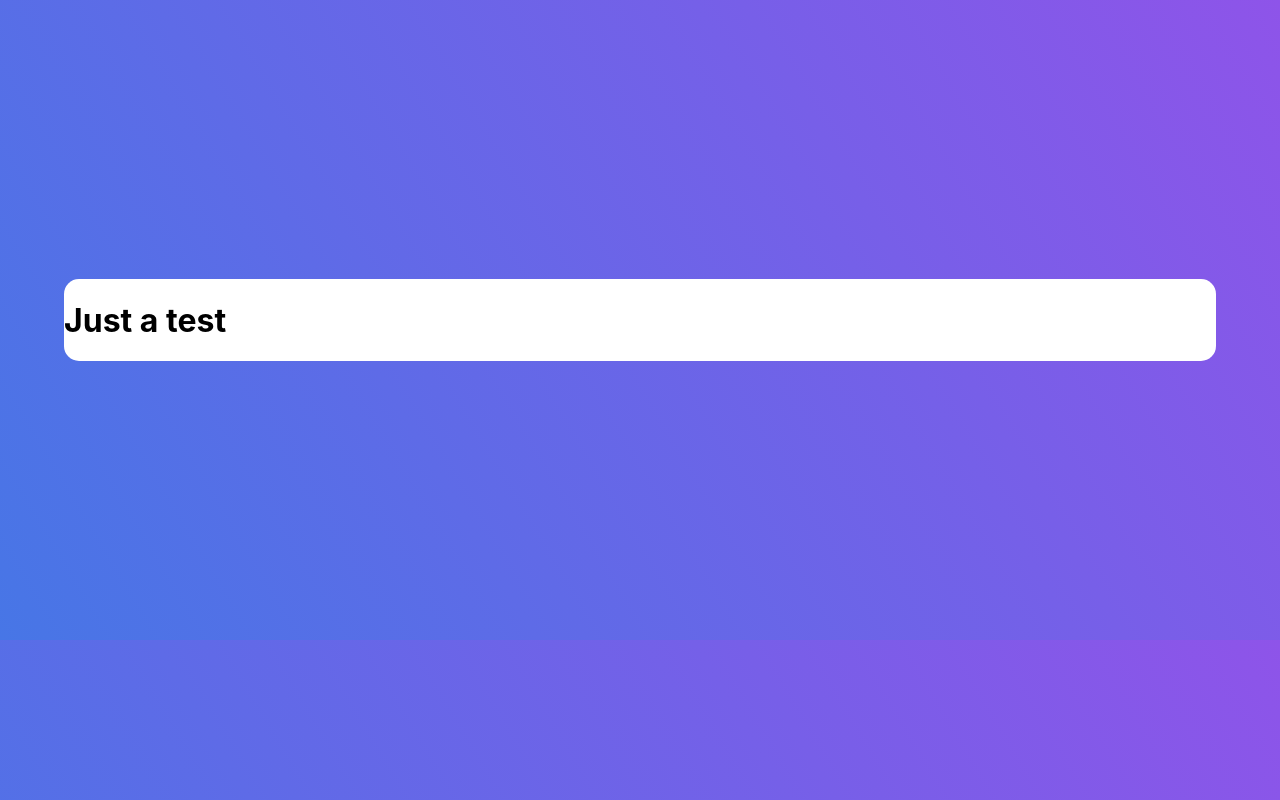
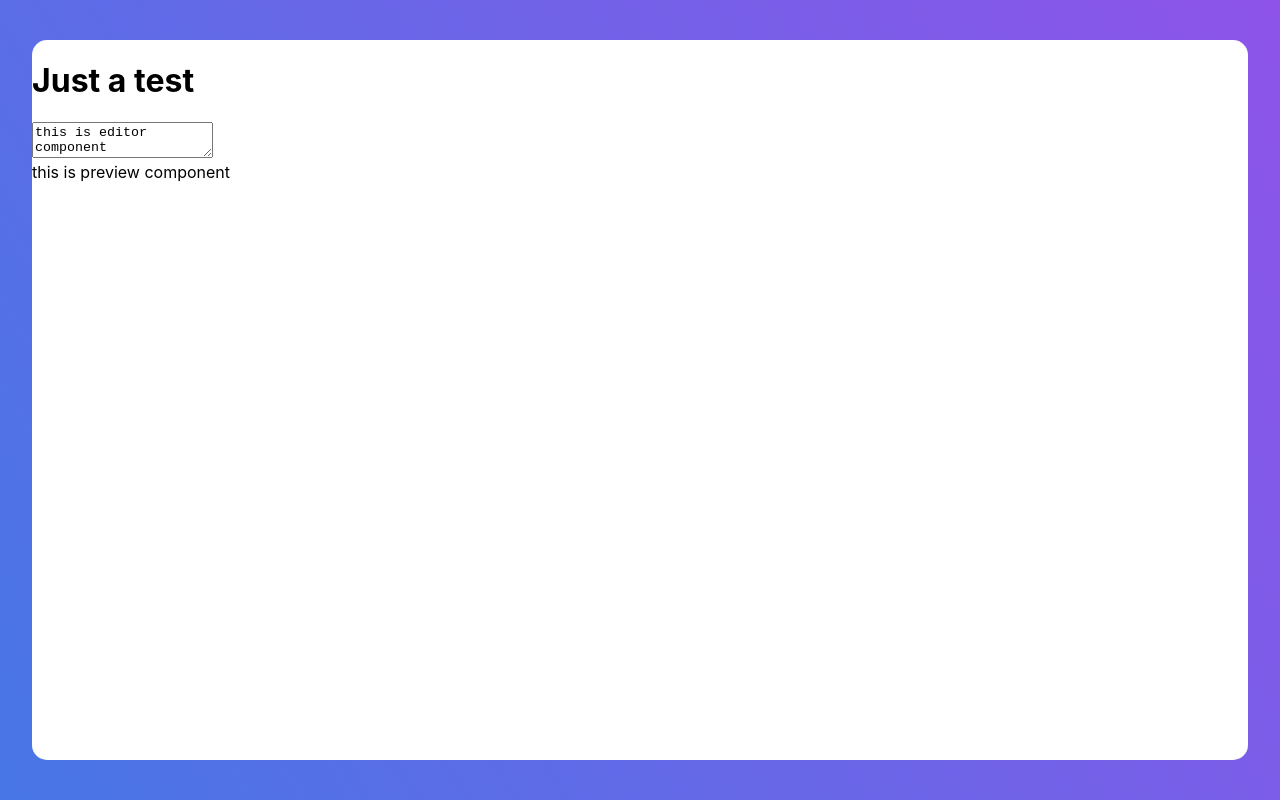
Before and after one commit to NafisHandoko/markdown-previewer, a React (Vite) app: page / in a window 1280 px wide. Built offline with nearby package versions, Linux system fonts and the light colour scheme.

Commit message:
add markdwon component alongside with editor and preview component

```diff
--- a/src/App.css
+++ b/src/App.css
@@ -2,5 +2,5 @@
   display: flex;
   align-items: center;
   justify-content: center;
-  min-height: 80vh;
+  min-height: 100vh;
 }
--- /dev/null
+++ b/src/Markdown/Editor/index.jsx
@@ -0,0 +1,14 @@
+import React, {Component} from 'react';
+import './index.css';
+
+class Editor extends Component{
+  render(){
+    return(
+      <textarea id="editor">
+        this is editor component
+      </textarea>
+    )
+  }
+}
+
+export default Editor;
--- /dev/null
+++ b/src/Markdown/Preview/index.jsx
@@ -0,0 +1,14 @@
+import React, {Component} from 'react';
+import './index.css';
+
+class Preview extends Component{
+  render(){
+    return(
+      <div id="preview">
+        this is preview component
+      </div>
+    )
+  }
+}
+
+export default Preview;
--- a/src/Markdown/index.css
+++ b/src/Markdown/index.css
@@ -1,5 +1,6 @@
 .markdown{
   background-color: white;
   border-radius: 15px;
-  width: 90%;
+  width: 95%;
+  height: 90vh;
 }
--- a/src/Markdown/index.jsx
+++ b/src/Markdown/index.jsx
@@ -1,11 +1,15 @@
 import React, {Component} from 'react';
 import './index.css';
+import Editor from './Editor/index';
+import Preview from './Preview/index';
 
 class Markdown extends Component{
   render(){
     return(
       <div className="markdown">
         <h1>Just a test</h1>
+        <Editor />
+        <Preview />
       </div>
     )
   }
--- a/src/index.css
+++ b/src/index.css
@@ -1,3 +1,7 @@
+*{
+  box-sizing: border-box;
+}
+
 body {
   margin: 0;
   font-family: -apple-system, BlinkMacSystemFont, "Segoe UI", "Roboto", "Oxygen",
```
Also changed, not shown: src/Markdown/Editor/index.css (added), src/Markdown/Preview/index.css (added).
